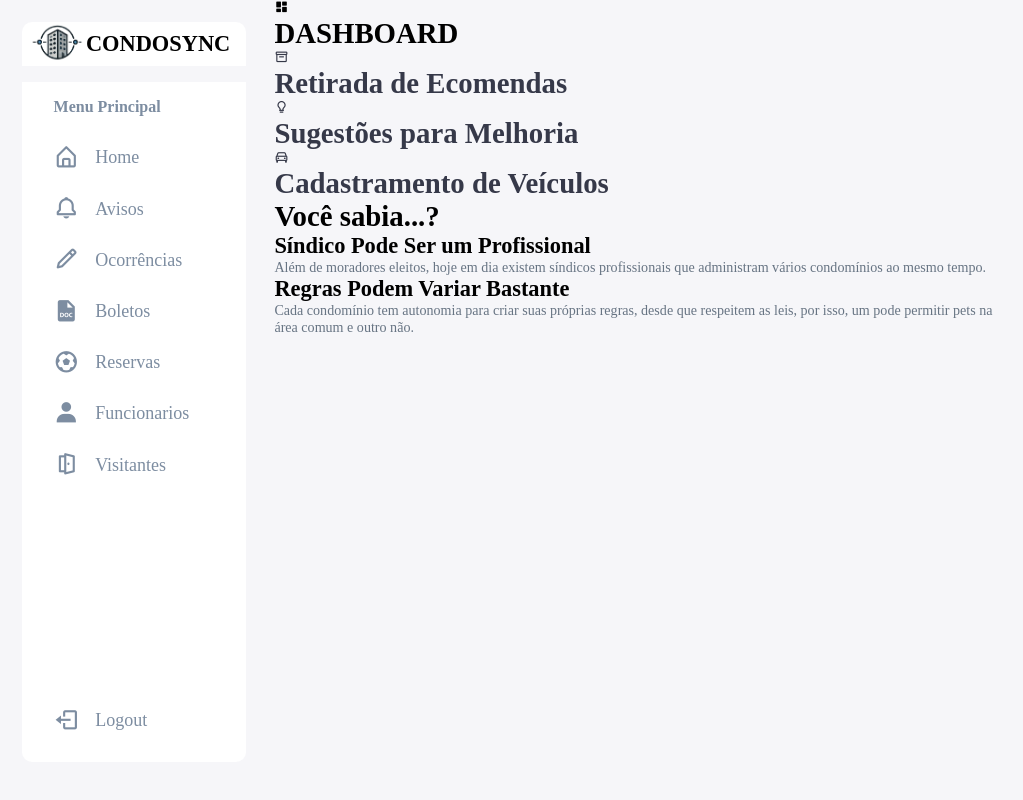
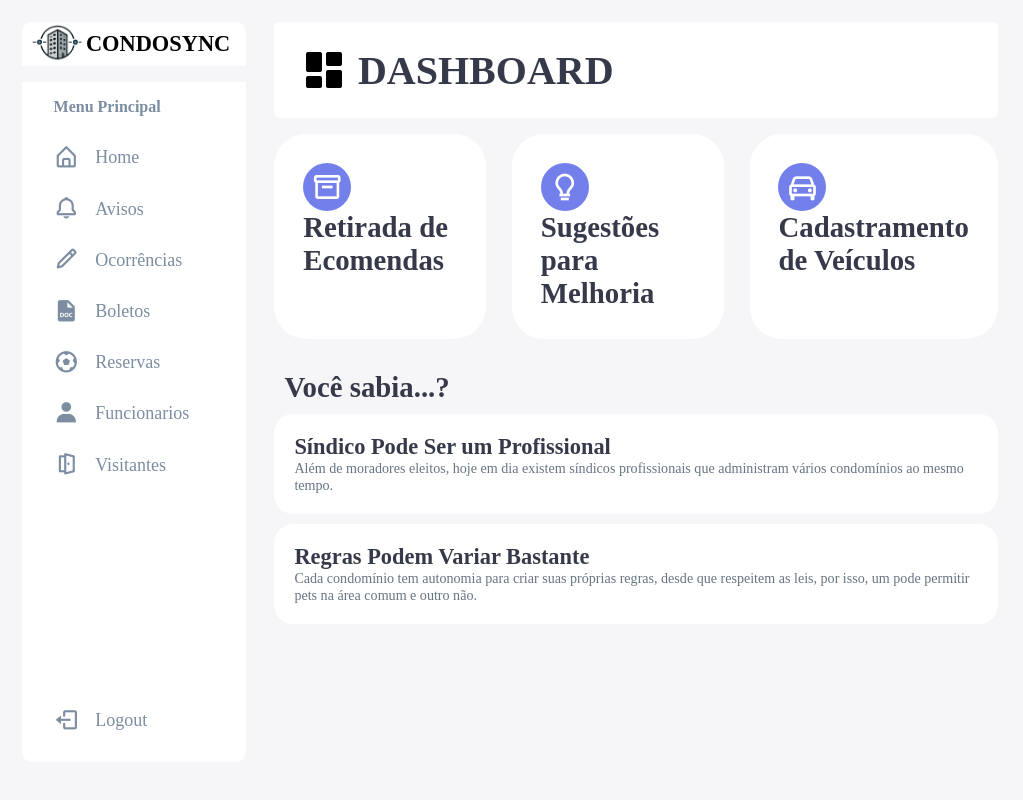
Before and after one commit to caioguimaraesr/CondoSync, a Django app: page / in a window 1280 px wide. Shown: the whole page, without its empty margins (4-1027 px from the left). Run offline with Django 5.2, Linux system fonts and the light colour scheme.

Commit message:
adicionando o css para a main da home

```diff
--- a/condosync/static/condosync/css/style.css
+++ b/condosync/static/condosync/css/style.css
@@ -242,3 +242,116 @@ aside .sidebar a:hover i{
     margin-left: 1rem;
     transition: .4s ease;
 }
+
+/*************************************************
+                  MAIN SECTION
+*************************************************/
+
+/***************** main home ********************/
+main {
+    margin-top: 1.4rem;
+    width: auto;
+}
+
+main input{
+    background-color: transparent;
+    border: 0;
+    outline: 0;
+    color: var(--clr-dark);
+}
+
+main .dashboard{
+    display: inline-block;
+    background-color: var(--clr-white);
+    border-radius: var(--border-radius-1);
+    padding: 1.5rem 1.6rem;
+}
+
+main .dashboard h1{
+    font-size: 40px;
+
+}
+
+main .dashboard {
+    display: flex;
+    align-items: center;
+}
+
+main .dashboard i {
+    font-size: 3rem;
+    margin-right: 10px;
+}
+
+main .insights{
+    display: grid;
+    grid-template-columns: repeat(3,1fr);
+    gap: 1.6rem;
+}
+
+main .insights>div{
+    background-color: var(--clr-white);
+    padding: var(--card-padding);
+    border-radius: var(--card-border-radius);
+    margin-top: 1rem;
+    transition: all .3s ease;
+}
+
+main .insights > div:hover{
+    transform: scale(0.9);
+    transition: 0.3s ease;
+    background-color: var(--clr-primary);
+}
+
+main .insights > div i{
+    background: var(--clr-primary);
+    padding: 0.5rem;
+    border-radius: 50%;
+    color: var(--clr-white);
+    font-size: 2rem;
+}
+
+main .insights > div .middle{
+    display: flex;
+    align-items: center;
+    justify-content: space-between;
+}
+
+main .insights > div .middle h1{
+    font-size: 1.6rem;
+}
+
+main h1{
+    color: var(--clr-dark);
+}
+
+main .insights h1{
+    color: var(--clr-dark);
+}
+
+main .insights h3{
+    color: var(--clr-dark);
+}
+
+main .insights p{
+    color: var(--clr-dark);
+}
+
+main .box-main{
+    margin-top: 2rem;
+}
+
+main .box-main .text{
+    background-color: var(--clr-white);
+    padding: 20px;
+    border-radius: var(--border-radius-3);
+    margin-top: 10px;
+}
+
+main .box-main h1{
+    margin-left: 10px;
+    margin-bottom: 5px;
+}
+
+main .box-main h2{
+    color: var(--clr-dark);
+}
```
